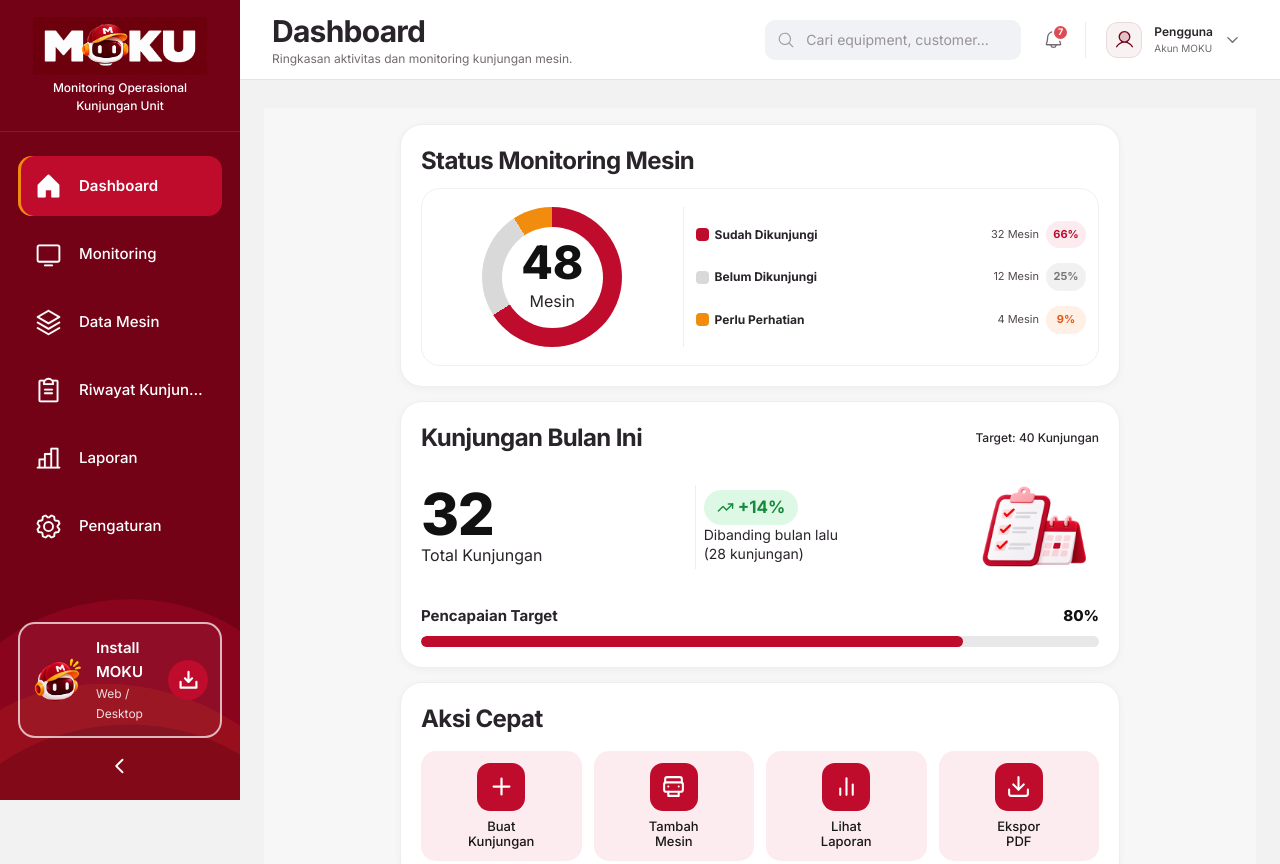
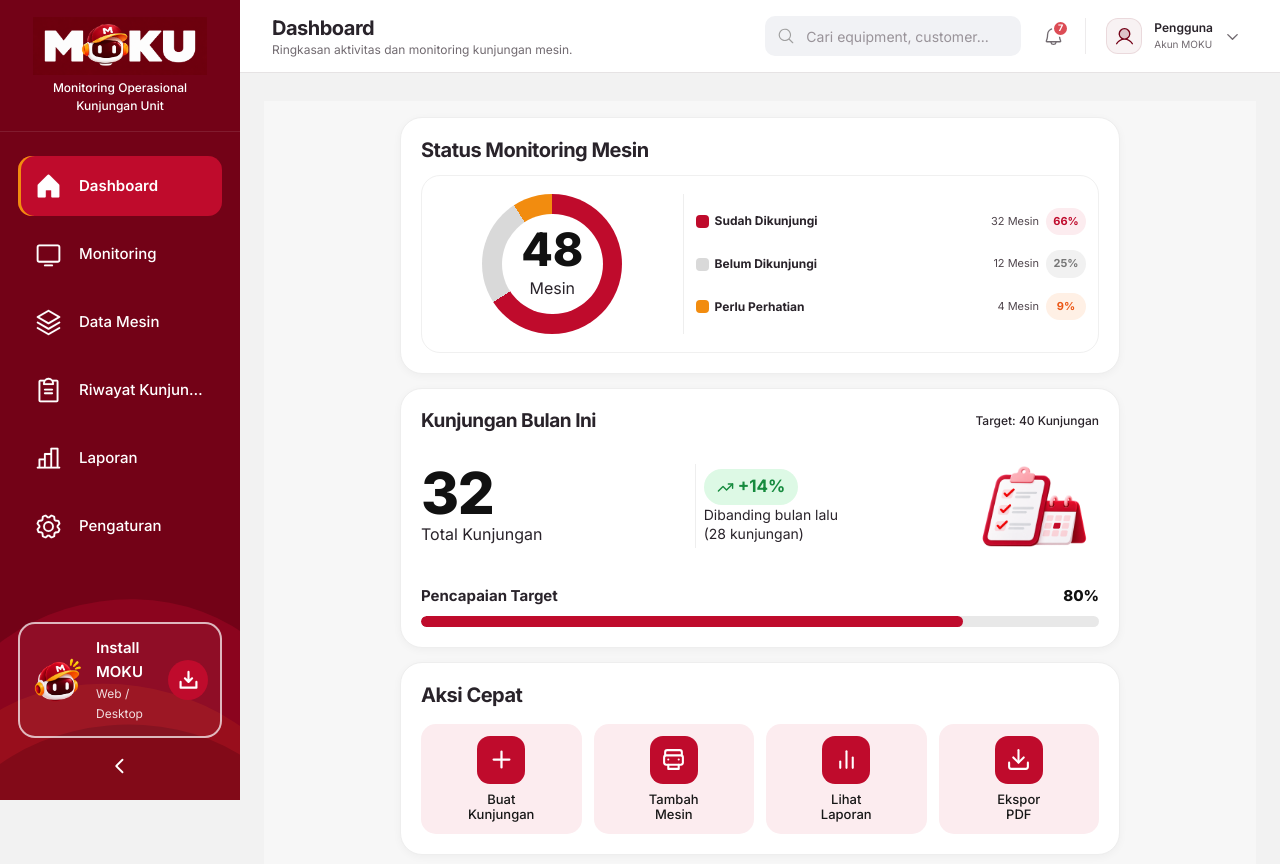
Before and after one commit to irwanfuzi/Moku-app, a Next.js app: page / in a window 1280 px wide. Shown: the top 864 px of the page. Built offline with nearby package versions, Linux system fonts and the light colour scheme.

Commit message:
Update globals.css

```diff
--- a/src/app/globals.css
+++ b/src/app/globals.css
@@ -298,29 +298,13 @@ h3,
 h4,
 h5,
 h6 {
+  /*
+   * Keep global heading rules limited to the reset.
+   * Component-level Tailwind utilities control color, size,
+   * weight, line-height and tracking so mobile headers do not
+   * inherit the default dark heading color.
+   */
   margin: 0;
-
-  color: var(--moku-text);
-
-  font-weight: 650;
-  line-height: 1.3;
-  letter-spacing: -0.025em;
-}
-
-h1 {
-  font-size: 30px;
-}
-
-h2 {
-  font-size: 24px;
-}
-
-h3 {
-  font-size: 20px;
-}
-
-h4 {
-  font-size: 16px;
 }
 
 p {
@@ -563,18 +547,6 @@ select:disabled {
 ========================================================= */
 
 @media (max-width: 768px) {
-  h1 {
-    font-size: 24px;
-  }
-
-  h2 {
-    font-size: 21px;
-  }
-
-  h3 {
-    font-size: 18px;
-  }
-
   body {
     font-size: 13px;
   }
```
